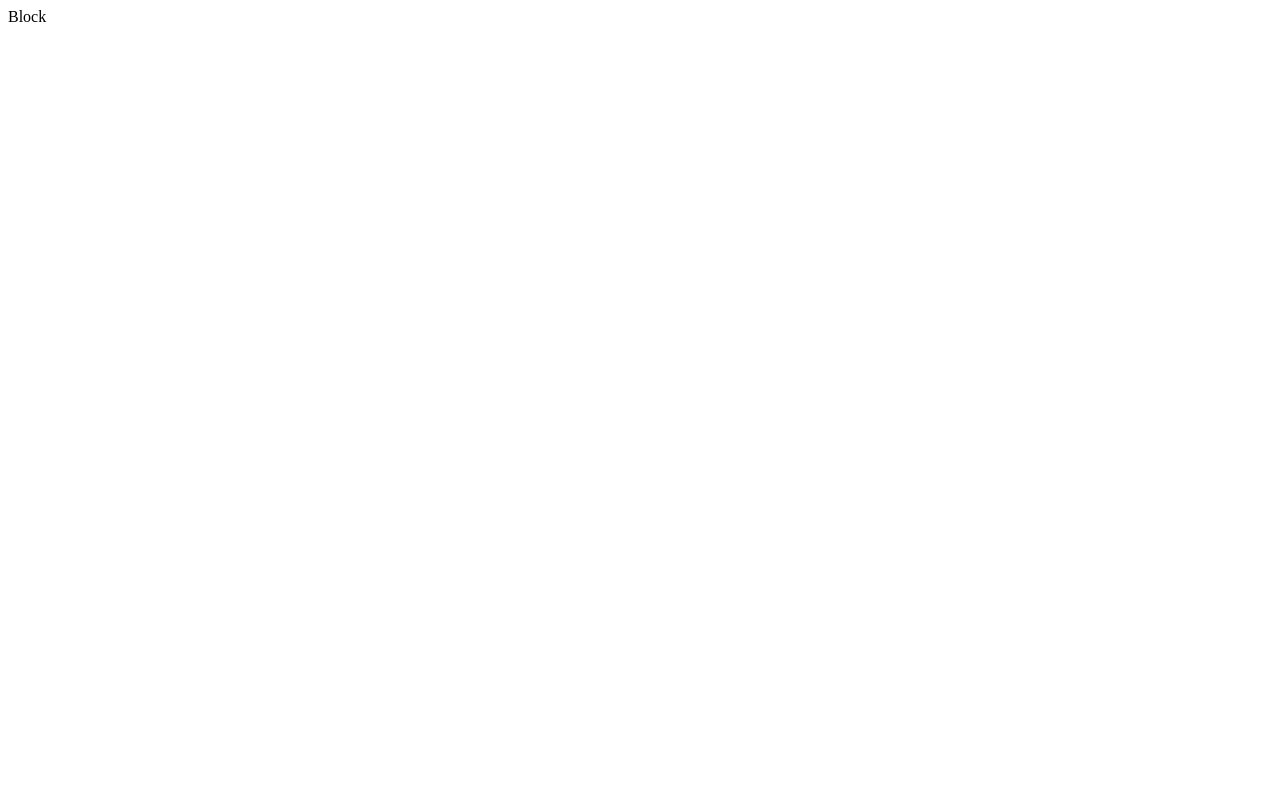
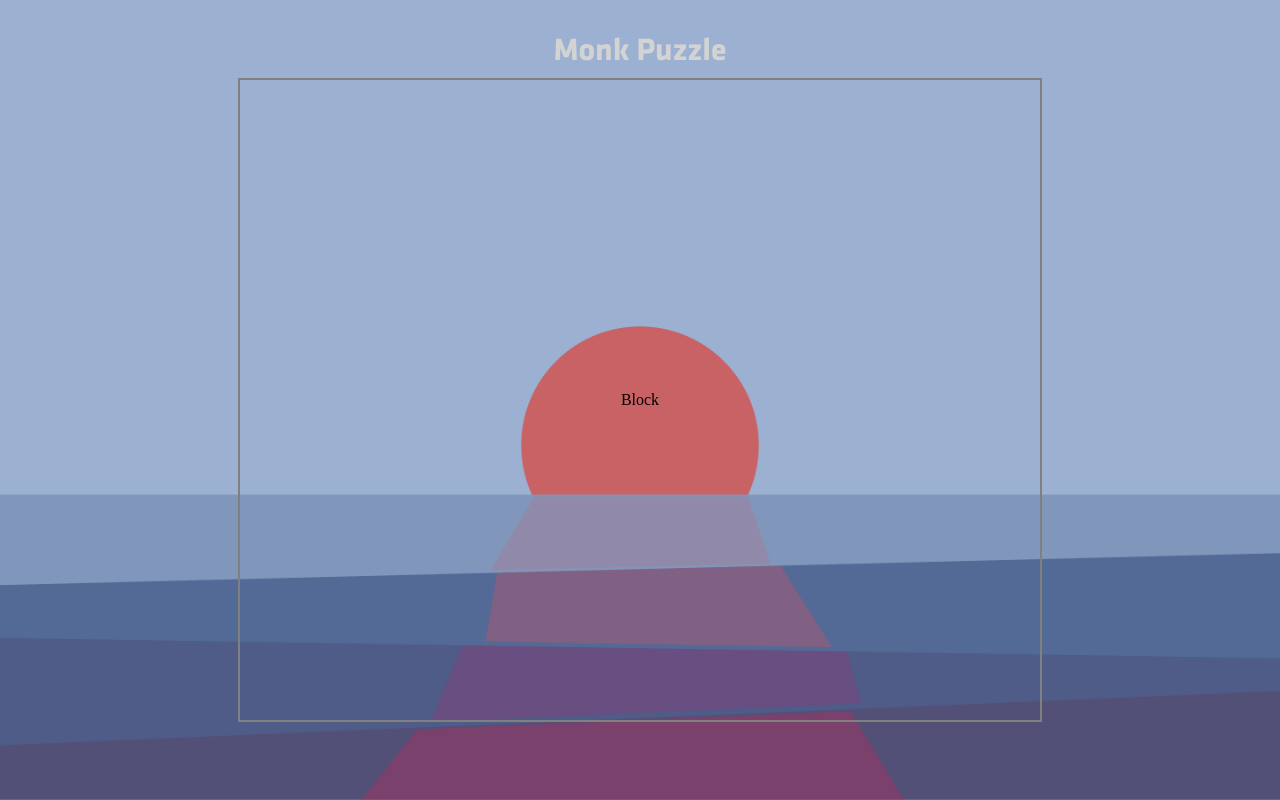
Before and after one commit to mariuspatrick/jigsaw-puzzle, a plain HTML site: page index.html in a window 1280 px wide. Drawn offline with Linux system fonts and the light colour scheme.

Commit message:
Creating main puzzle box

```diff
--- a/index.html
+++ b/index.html
@@ -1,10 +1,14 @@
 <!DOCTYPE html>
 <html lang="en">
-	<head>
-		<meta charset="UTF-8"/>
-		<title>Puzzle Time</title>
-	</head>
-	<body>
-		<div>Block</div>
-	</body>
+  <head>
+    <meta charset="UTF-8" />
+    <link href="./style.css" rel="stylesheet" />
+    <title>Puzzle Time</title>
+  </head>
+  <body>
+    <!-- <div class="monk-header"> -->
+    <h1 class="monk-header">Monk Puzzle</h1>
+    <!-- </div> -->
+    <div class="center-block">Block</div>
+  </body>
 </html>
--- /dev/null
+++ b/style.css
@@ -0,0 +1,35 @@
+body {
+  display: flex;
+  justify-content: center;
+  flex-direction: column;
+  color: black;
+  background-image: url("./images/U3MuIV.png");
+  background-size: cover;
+}
+
+@font-face {
+  font-family: klavika-bold;
+  src: url("./fonts/klavika-bold-webfont.woff");
+}
+
+.center-block {
+  display: flex;
+  flex-direction: column;
+  justify-content: center;
+  align-items: center;
+  position: absolute;
+  top: 50%;
+  left: 50%;
+  margin-right: -50%;
+  transform: translate(-50%, -50%);
+  min-height: 80vh;
+  min-width: 100vh;
+  border: 2px gray solid;
+}
+
+.monk-header {
+  display: flex;
+  justify-content: center;
+  font-family: klavika-bold;
+  color: lightgray;
+}
```
Also changed, not shown: fonts/klavika-bold-webfont.woff (added), images/U3MuIV.png (added).
